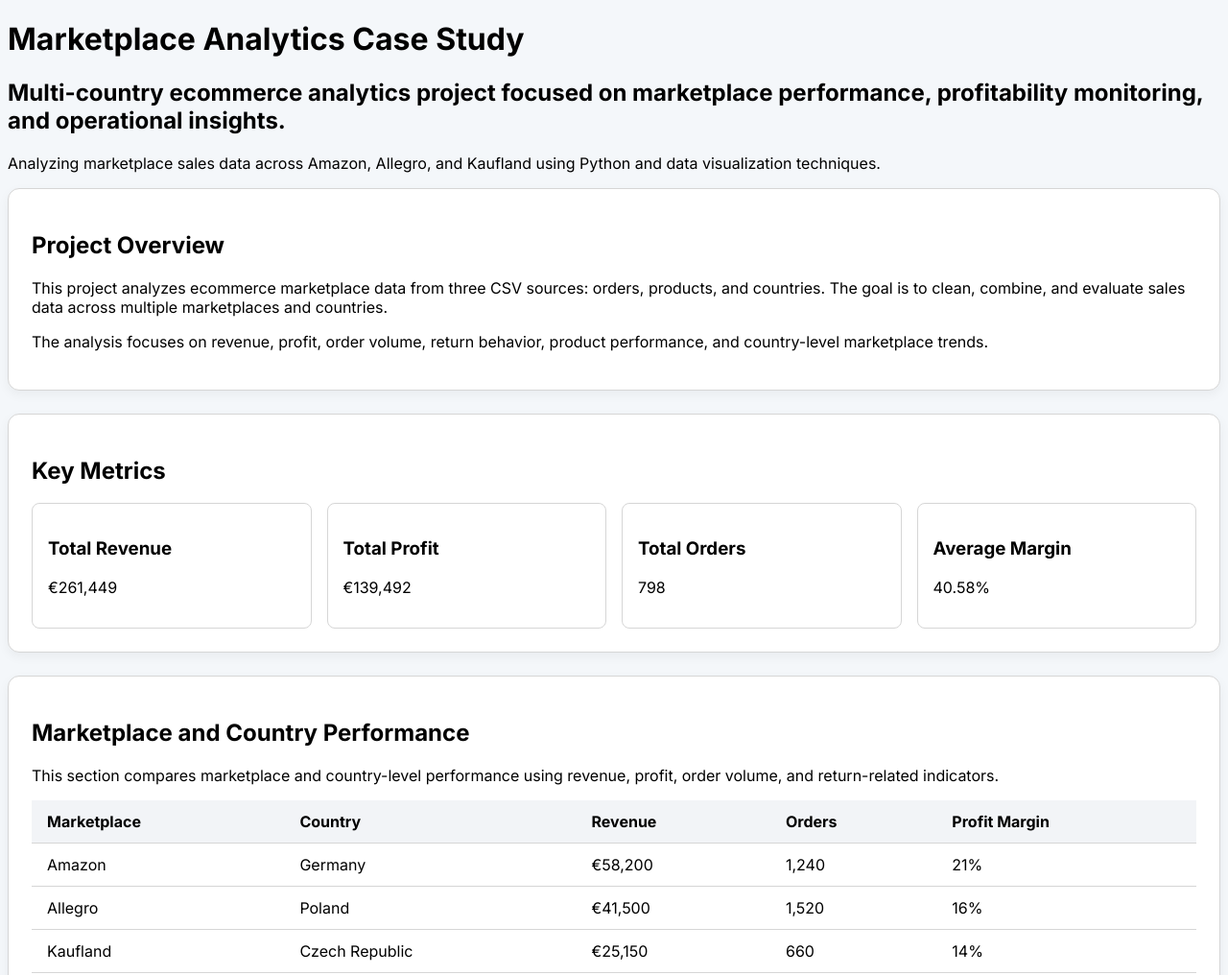
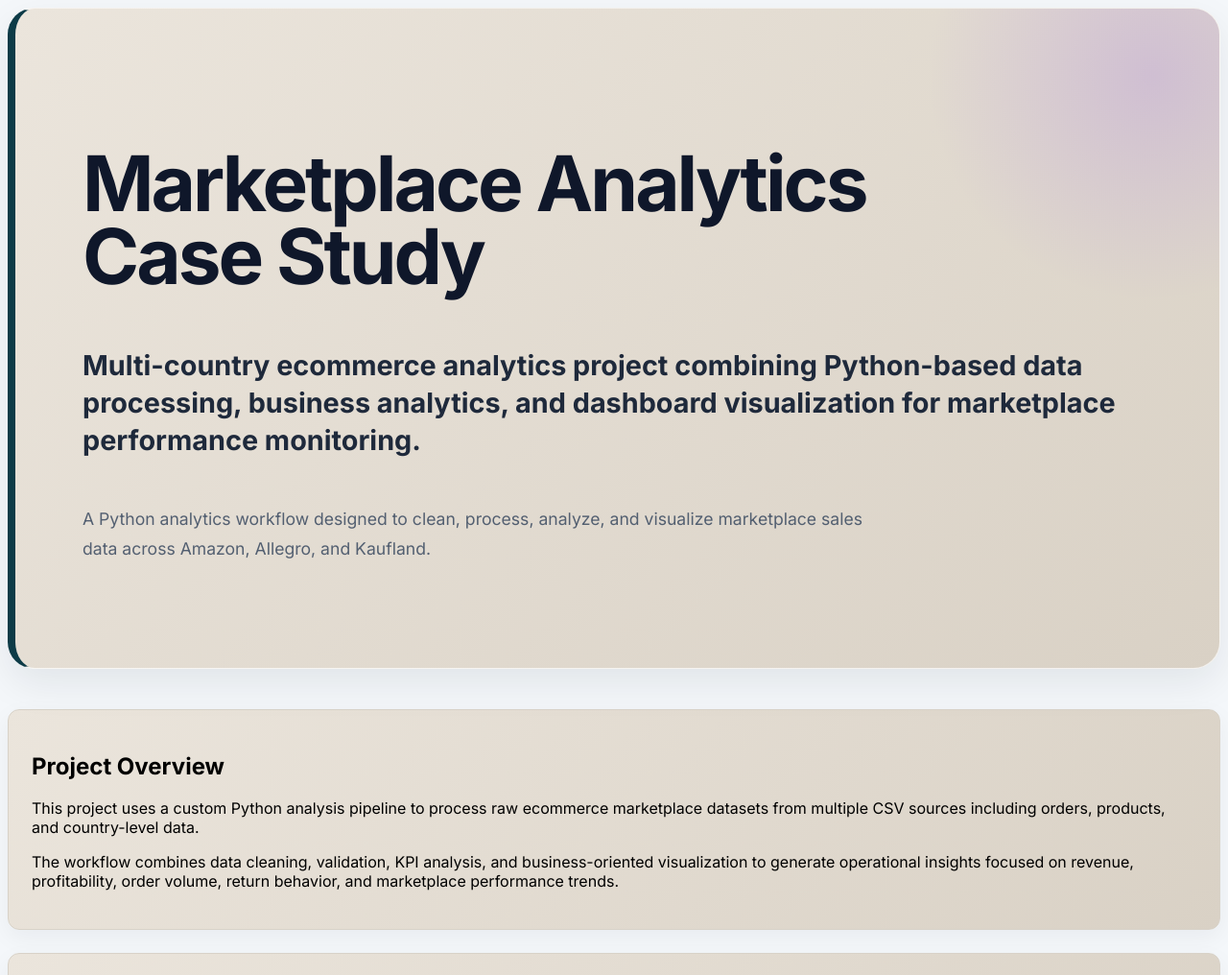
Before and after one commit to FelixCortezGIT/Marketplace-Analytics-Case-Study, a plain HTML site: page index.html in a window 1280 px wide. Shown: the top 1016 px of the page at 96% size. Drawn offline with Linux system fonts and the light colour scheme.

Commit message:
html - uprava header css - uprava header - hover pre grafy - farba pozadia sekcii

```diff
--- a/index.html
+++ b/index.html
@@ -13,12 +13,12 @@
 <header>
     <h1>Marketplace Analytics Case Study</h1>
     <h2>
-        Multi-country ecommerce analytics project focused on marketplace performance,
-        profitability monitoring, and operational insights.
+        Multi-country ecommerce analytics project combining Python-based data processing,
+        business analytics, and dashboard visualization for marketplace performance monitoring.
     </h2>
     <p>
-        Analyzing marketplace sales data across Amazon, Allegro, and Kaufland
-        using Python and data visualization techniques.
+        A Python analytics workflow designed to clean, process, analyze, and
+        visualize marketplace sales data across Amazon, Allegro, and Kaufland.
     </p>
 </header>
 
@@ -27,14 +27,16 @@
         <h2>Project Overview</h2>
 
         <p>
-            This project analyzes ecommerce marketplace data from three CSV sources:
-            orders, products, and countries. The goal is to clean, combine, and evaluate
-            sales data across multiple marketplaces and countries.
+            This project uses a custom Python analysis pipeline to process raw ecommerce marketplace
+            datasets from multiple CSV sources including orders, products, and country-level data.
+
+
         </p>
 
         <p>
-            The analysis focuses on revenue, profit, order volume, return behavior,
-            product performance, and country-level marketplace trends.
+            The workflow combines data cleaning, validation, KPI analysis, and business-oriented
+            visualization to generate operational insights focused on revenue, profitability,
+            order volume, return behavior, and marketplace performance trends.
         </p>
     </section>
 
@@ -294,21 +296,11 @@
 </main>
 
 <footer>
-    <p>&copy; 2026 Tomáš Macula
-        <br>Všetky práva vyhradené
-    </p>
+    <p>&copy; 2026 Tomáš Macula všetky práva vyhradené</p>
 
-    <p>
-        Marketplace Analytics Case Study Dashboard
-    </p>
+    <p>Marketplace Analytics Case Study Dashboard</p>
 
-    <p>
-        Built with Python, Matplotlib, HTML and CSS
-    </p>
-
-    <p>
-        Portfolio project focused on ecommerce analytics and marketplace reporting.
-    </p>
+    <p>Built with Python, Matplotlib, HTML and CSS</p>
 </footer>
 
 </body>
--- a/style.css
+++ b/style.css
@@ -1,4 +1,71 @@
 
+header {
+    padding: 90px 70px;
+    min-height: 420px;
+    display: flex;
+    flex-direction: column;
+    justify-content: center;
+    background:
+        linear-gradient(
+            135deg,
+            #ebe5dc 0%,
+            #d9d1c5 100%
+        );
+    backdrop-filter: blur(10px);
+    border-radius: 28px;
+    border-left: 8px solid #0d3b47;
+    border-top: 1px solid rgba(255,255,255,0.65);
+    border-right: 1px solid rgba(255,255,255,0.65);
+    border-bottom: 1px solid rgba(255,255,255,0.65);
+    box-shadow:
+        0 16px 40px rgba(15, 23, 42, 0.08);
+    margin-bottom: 42px;
+    position: relative;
+    overflow: hidden;
+}
+
+header::before {
+    content: "";
+    position: absolute;
+    top: -160px;
+    right: -160px;
+    width: 460px;
+    height: 460px;
+    background:
+        radial-gradient(
+            circle,
+            rgba(124, 58, 237, 0.16),
+            transparent 72%
+        );
+    pointer-events: none;
+}
+
+header h1 {
+    font-size: 5rem;
+    font-weight: 800;
+    letter-spacing: -3px;
+    line-height: 0.95;
+    color: #0f172a;
+    margin-bottom: 34px;
+    max-width: 950px;
+}
+
+header h2 {
+    font-size: 1.8rem;
+    line-height: 1.35;
+    font-weight: 700;
+    color: #1e293b;
+    max-width: 1200px;
+    margin-bottom: 28px;
+}
+
+header p {
+    font-size: 1.1rem;
+    line-height: 1.8;
+    color: #475569;
+    max-width: 850px;
+    opacity: 0.92;
+}
 
 body {
     font-family: 'Inter', sans-serif;
@@ -6,12 +73,17 @@ body {
 }
 
 .card {
-    background-color: white;
+    background:
+        linear-gradient(
+            135deg,
+            #ebe5dc 0%,
+            #d9d1c5 100%
+        );
     padding: 24px;
     margin-bottom: 24px;
     border-radius: 12px;
-    border: 1px solid #d6d6d6;
-    box-shadow: 0 4px 12px rgba(0, 0, 0, 0.05);
+    border: 1px solid #d8d2c8;
+    box-shadow: 0 8px 24px rgba(15, 23, 42, 0.05);
 }
 
 .metrics-grid {
@@ -21,6 +93,7 @@ body {
 }
 
 .metric-box {
+    background-color: rgba(255,255,255,0.88);
     border: 1px solid #d6d6d6;
     padding: 16px;
     border-radius: 8px;
@@ -52,7 +125,11 @@ th {
     font-weight: 700;
 }
 
-tr:hover {
+td {
+    background-color: white;
+}
+
+tr:hover td {
     background-color: #f9fafb;
 }
 
@@ -67,8 +144,16 @@ tr:hover {
     border: 2px dashed #bdbdbd;
     border-radius: 12px;
     padding: 8px;
-    background-color: #f8f8f8;
+    background-color: rgba(255, 255, 255, 0.72);
     margin-bottom: 16px;
+    transition:
+        transform 0.2s ease,
+        box-shadow 0.2s ease;
+}
+
+.chart-placeholder:hover {
+    transform: translateY(-4px);
+    box-shadow: 0 8px 20px rgba(0,0,0,0.08);
 }
 
 .chart-placeholder img {
```
